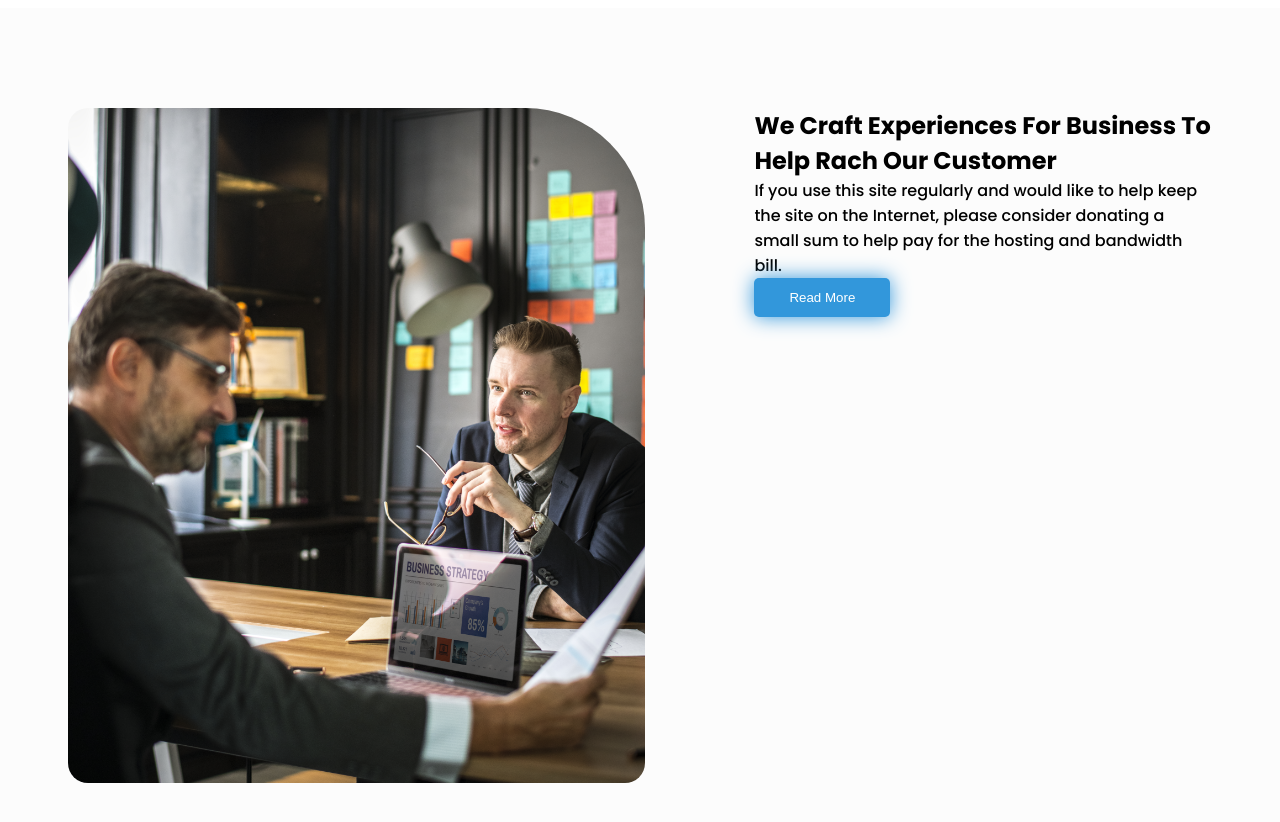
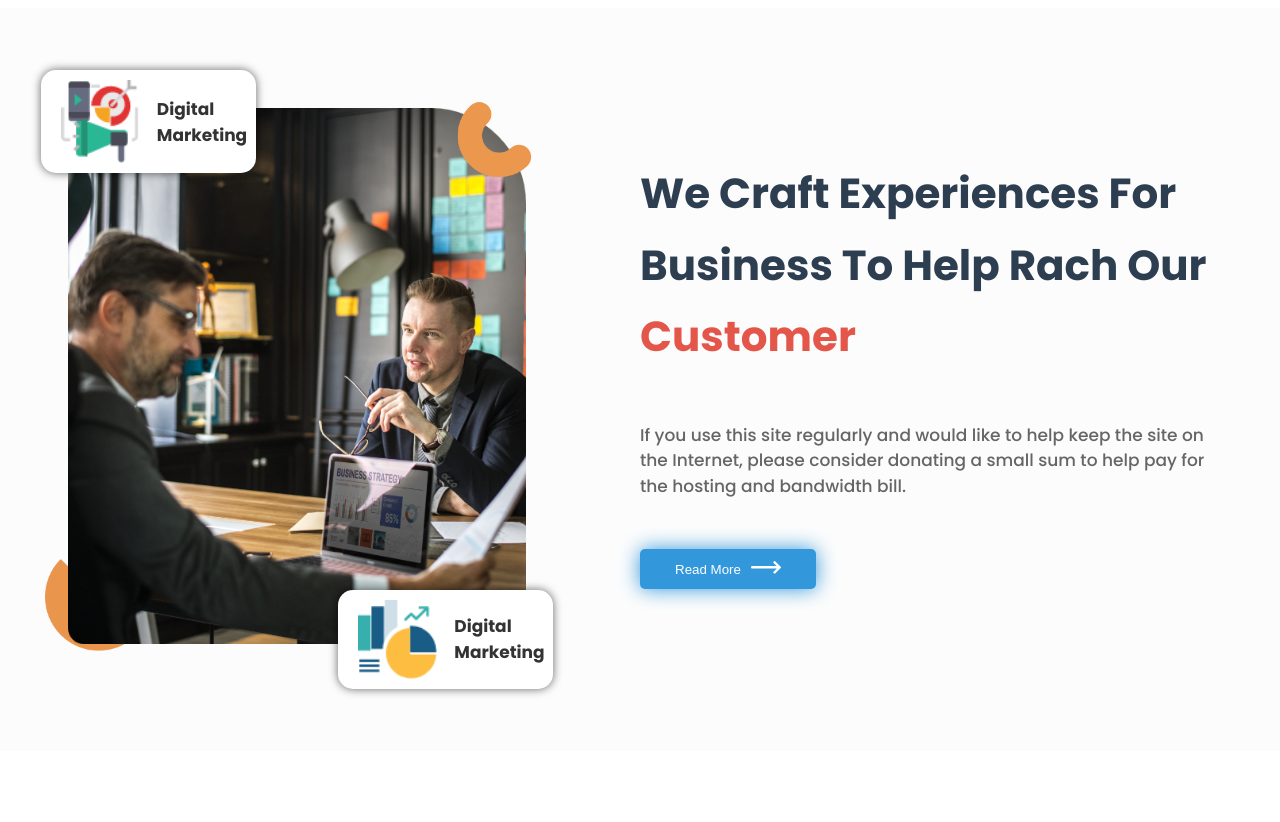
Before and after one commit to Abbos782/D.Agency, a plain HTML site: page index.html in a window 1280 px wide. Shown: the part 1869-2691 px from the top of the page. After the commit the page ends 2620 px from the top, so only its background shows below. Drawn offline with Linux system fonts and the light colour scheme.

Commit message:
add customer

```diff
--- a/css/style.css
+++ b/css/style.css
@@ -244,8 +244,86 @@ body{
 
 }
 .customer__photo{
+	position: relative;
+	width: 40%;
+	z-index: 2;
+}
+.customer__subtext{
 	width: 50%;
 }
+.customer__img__big{
+	width: 100%;
+}
+.customer__photo__logo1,.customer__photo__logo2{
+	position: absolute;
+	width: 47%;
+	background-color: #fff;
+	display: flex;
+	justify-content: space-between;
+	/*border:1px solid rgba(0,0,0,0.4);*/
+	padding: 10px 20px;
+	align-items: center;
+	border-radius: 15px;
+	box-shadow: 0 0 10px rgba(0,0,0,0.6);
+
+}
+.customer__photo__logo1{
+	top: -7%;
+	left: -6%;
+}
+.customer__photo__logo2{
+	bottom: -7%;
+	right: -6%;
+}
+.customer__photo__logo__img{
+	width: 45%;
+}
+.customer__photo__logo__title{
+	width: 45%;
+	font-size: 17px;
+	color: rgba(0,0,0,0.8);
+	font-weight: 800;
+}
+.customer__photo__right{
+	width: 20%;
+	position: absolute;
+	right: -3%;
+	top: -4%;
+}
+.customer__photo__bottom{
+	width: 20%;
+	position: absolute;
+	left: -5%;
+	bottom: 0%;
+    z-index: -1;
+}
 .customer__subtext{
-	width: 40%;
+	padding-top: 50px;
 }
+.customer__title{
+	font-size: 42px;
+	color: #2D3E51;
+	font-weight: 800;
+	line-height: 1.7;
+}
+.customer__title__span{
+	color: #E35649;
+}
+.customer__text{
+	font-size: 17px;
+	color: rgba(0,0,0,0.6);
+	line-height: 1.5;
+	padding: 50px 0;
+
+}
+.customer__btn{
+	display: flex;
+	align-items: center;
+	justify-content: space-between;
+
+}
+.customer__btn__span{
+
+	padding-left: 10px;
+	/*padding: 5px;*/
+}
--- a/index.html
+++ b/index.html
@@ -111,13 +111,25 @@
 	      	  <div class="container">
 	      	  	     <div class="customer__photo">
 	      	  	     	<img class="customer__img__big" src="img/business-people-meeting.png" alt="business-people-meeting.png">
+	      	  	     	  <div class="customer__photo__logo1">
+	      	  	     	  	 <img class="customer__photo__logo__img" src="img/digital-marketing.png" alt="digital-marketing.png">
+	      	  	     	  	 <h2 class="customer__photo__logo__title">Digital
+Marketing</h2>
+	      	  	     	  </div>
+	      	  	     	   <div class="customer__photo__logo2">
+	      	  	     	  	 <img class="customer__photo__logo__img" src="img/analytics.png" alt="digital-marketing.png">
+	      	  	     	  	 <h2 class="customer__photo__logo__title">Digital
+Marketing</h2>
+	      	  	     	  </div>
+	      	  	     	   <img class="customer__photo__right" src="img/XMLID_47_.png" alt="XMLID_47_.png">
+	      	  	     	    <img class="customer__photo__bottom" src="img/XMLID_58_.png" alt="XMLID_47_.png">
 	      	  	     </div>
 	      	  	      <div class="customer__subtext">
-	      	  	      	    <h2 class="customer__title">We Craft Experiences For Business To Help Rach Our <span>Customer</span> </h2>
+	      	  	      	    <h2 class="customer__title">We Craft Experiences For Business To Help Rach Our <span class="customer__title__span">Customer</span> </h2>
 	      	  	      	    <p class="customer__text">
 	      	  	      	    	 If you use this site regularly and would like to help keep the site on the Internet, please consider donating a small sum to help pay for the hosting and bandwidth bill.
 	      	  	      	    </p>
-	      	  	      	    <button class="primary_button">Read More</button>
+	      	  	      	    <button  type="submit" class="customer__btn primary_button">Read More <span class="customer__btn__span"><img src="img/Path_1082.png" alt="Path_1082@1X.png"></span></button>
 	      	  	      </div>
 	      	  </div>
 	      </section>
```
Also changed, not shown: img/Path_1082@1X.png (added).
